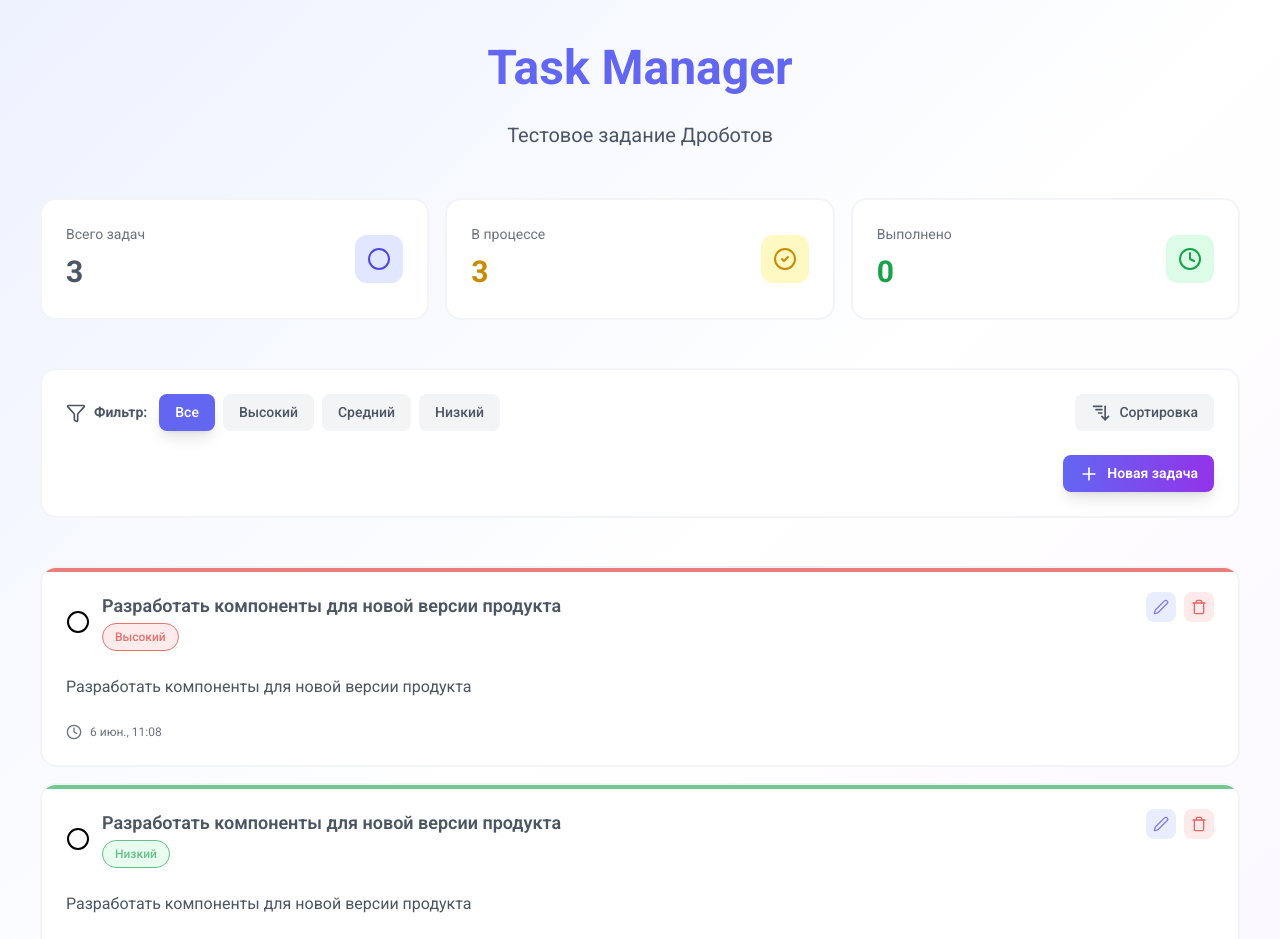
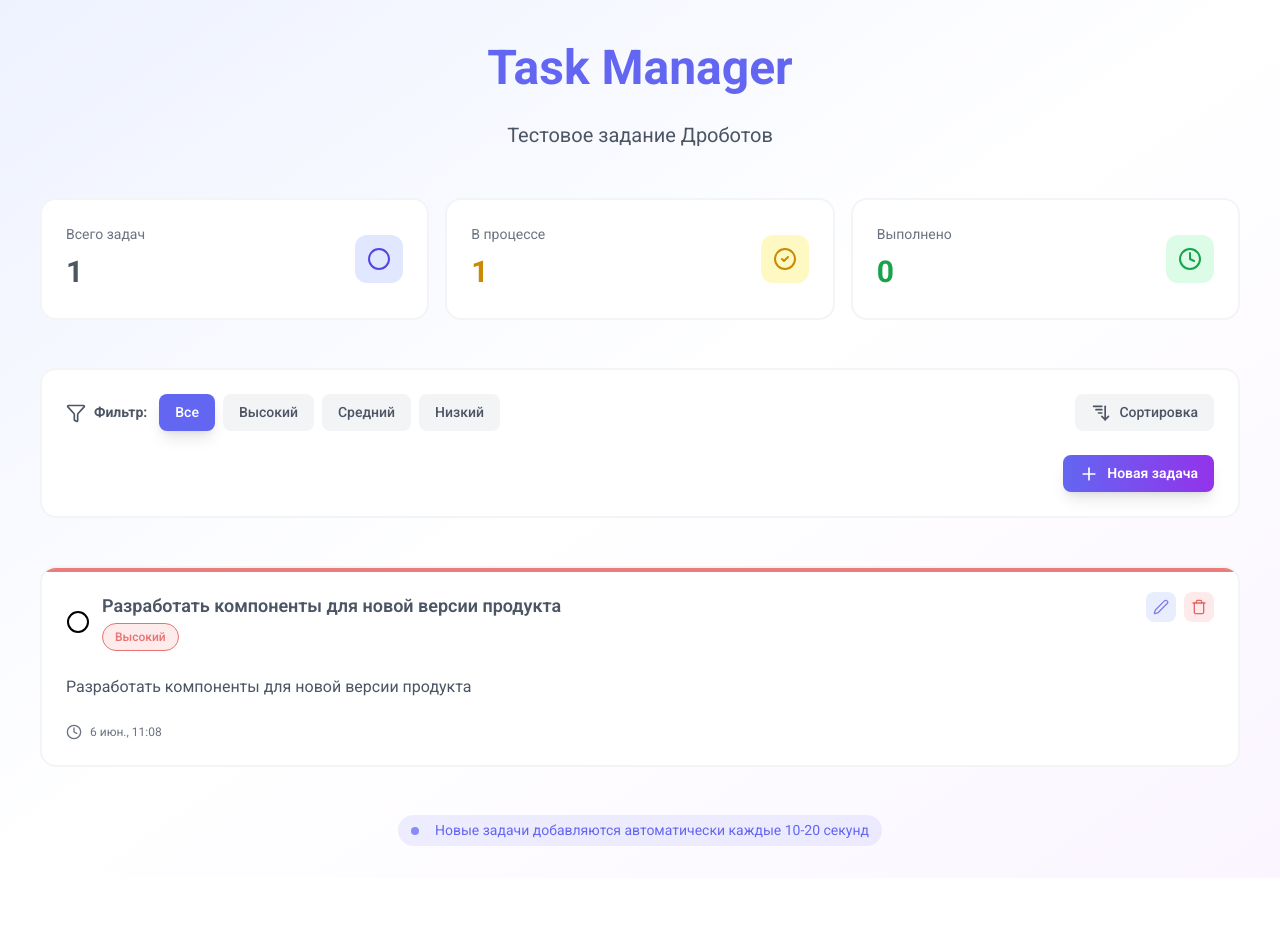
Before and after one commit to AlexDrobotov94/drobotov-sias-group-test-project, a React (Vite) app: page / in a window 1280 px wide. Shown: the top 939 px of the page. After the commit the page ends 878 px from the top, so only its background shows below. Built offline with nearby package versions, Linux system fonts and the light colour scheme.

Commit message:
feat: cron badge ui

```diff
--- a/src/entities/task/store/tasks-slice.ts
+++ b/src/entities/task/store/tasks-slice.ts
@@ -24,22 +24,22 @@ const initialState: TasksState = {
       isCompleted: false,
       description: "Разработать компоненты для новой версии продукта",
     },
-    {
-      id: "2",
-      title: "Разработать компоненты для новой версии продукта",
-      createdTime: "2025-06-06T11:06:52.450Z",
-      priority: "medium",
-      isCompleted: false,
-      description: "Разработать компоненты для новой версии продукта",
-    },
-    {
-      id: "3",
-      title: "Разработать компоненты для новой версии продукта",
-      createdTime: "2025-06-06T11:07:52.450Z",
-      priority: "low",
-      isCompleted: false,
-      description: "Разработать компоненты для новой версии продукта",
-    },
+    // {
+    //   id: "2",
+    //   title: "Разработать компоненты для новой версии продукта",
+    //   createdTime: "2025-06-06T11:06:52.450Z",
+    //   priority: "medium",
+    //   isCompleted: false,
+    //   description: "Разработать компоненты для новой версии продукта",
+    // },
+    // {
+    //   id: "3",
+    //   title: "Разработать компоненты для новой версии продукта",
+    //   createdTime: "2025-06-06T11:07:52.450Z",
+    //   priority: "low",
+    //   isCompleted: false,
+    //   description: "Разработать компоненты для новой версии продукта",
+    // },
   ],
   priorityFilter: "all",
   sorting: "DESC",
--- /dev/null
+++ b/src/features/tasks-cron/index.ts
@@ -0,0 +1 @@
+export { CronBadge } from "./ui/cron-badge";
--- /dev/null
+++ b/src/features/tasks-cron/ui/cron-badge.tsx
@@ -0,0 +1,45 @@
+import { BadgeUi } from "@/shared/components/badge";
+import { hexToRgba } from "@/shared/utils/hex-to-rgba";
+import styled, { keyframes } from "styled-components";
+
+export function CronBadge() {
+  return (
+    <Wrapper>
+      <Badge>
+        <PulseDot />
+        <span>Новые задачи добавляются автоматически каждые 10-20 секунд</span>
+      </Badge>
+    </Wrapper>
+  );
+}
+
+const Wrapper = styled.div`
+  display: flex;
+  justify-content: center;
+`;
+
+const Badge = styled(BadgeUi)`
+  background-color: ${({ theme }) => hexToRgba(theme.colors.primary, 0.1)};
+  border-color: transparent;
+  justify-content: center;
+  color: ${({ theme }) => theme.colors.primary};
+  font-size: ${({ theme }) => theme.fontSizes.medium};
+  font-weight: 400;
+`;
+
+const pulse = keyframes`
+  0%, 100% {
+    opacity: 1;
+  }
+  50% {
+    opacity: 0.4;
+  }
+`;
+
+const PulseDot = styled.div`
+  width: 0.5rem;
+  height: 0.5rem;
+  background-color: ${({ theme }) => theme.colors.primary};
+  border-radius: 9999px;
+  animation: ${pulse} 1.5s infinite;
+`;
--- a/src/pages/main/ui/main.tsx
+++ b/src/pages/main/ui/main.tsx
@@ -3,6 +3,7 @@ import { Typography } from "@/shared/components/typograpy";
 import { Container } from "@/shared/components/container";
 import { TasksActionsWidget, TasksListWidget } from "@/widgets/tasks-actions";
 import { TasksTotals } from "@/features/tasks";
+import { CronBadge } from "@/features/tasks-cron";
 
 export function MainPage() {
   return (
@@ -22,6 +23,8 @@ export function MainPage() {
         <TasksActionsWidget />
 
         <TasksListWidget />
+
+        <CronBadge />
       </Root>
     </Container>
   );
--- a/src/shared/components/badge.tsx
+++ b/src/shared/components/badge.tsx
@@ -1,57 +1,64 @@
-import styled from "styled-components";
+import styled, { css } from "styled-components";
 
-type BadgeProps = {
-  variant: "success" | "warning" | "error";
+type BadgeVariant = "success" | "warning" | "error";
+
+interface BadgeProps extends React.HTMLAttributes<HTMLDivElement> {
+  variant?: BadgeVariant;
   children: React.ReactNode;
+}
+
+interface StyledBadgeProps {
+  $variant?: BadgeVariant;
+}
+
+const variantStyles: Record<BadgeVariant, ReturnType<typeof css>> = {
+  success: css`
+    color: ${({ theme }) => theme.colors.successForeground};
+    background-color: ${({ theme }) => theme.colors.successBackground};
+    border-color: ${({ theme }) => theme.colors.successForeground};
+    opacity: 0.65;
+  `,
+  warning: css`
+    color: ${({ theme }) => theme.colors.warningForeground};
+    background-color: ${({ theme }) => theme.colors.warningBackground};
+    border-color: ${({ theme }) => theme.colors.warningForeground};
+    opacity: 0.65;
+  `,
+  error: css`
+    color: ${({ theme }) => theme.colors.errorForeground};
+    background-color: ${({ theme }) => theme.colors.errorBackground};
+    border-color: ${({ theme }) => theme.colors.errorForeground};
+    opacity: 0.65;
+  `,
 };
 
-export function BadgeUi(props: BadgeProps) {
-  const { variant, children } = props;
-
-  return <Root $variant={variant}>{children}</Root>;
-}
-
-const Root = styled.div<{ $variant: BadgeProps["variant"] }>`
-  display: grid;
-  place-items: center;
+const StyledBadge = styled.div<StyledBadgeProps>`
+  display: inline-flex;
+  align-items: center;
+  gap: ${({ theme }) => theme.spacing.md};
   padding-inline: ${({ theme }) => theme.spacing.base};
   padding-top: ${({ theme }) => theme.spacing.xs};
   padding-bottom: ${({ theme }) => theme.spacing.xs};
   font-size: ${({ theme }) => theme.fontSizes.small};
   font-weight: 500;
   border-radius: ${({ theme }) => theme.rounded.full};
-  opacity: 0.65;
 
-  border-width: 1px;
-  border-style: solid;
-  border-color: ${({ theme, $variant }) => {
-    switch ($variant) {
-      case "success":
-        return theme.colors.successForeground;
-      case "warning":
-        return theme.colors.warningForeground;
-      case "error":
-        return theme.colors.errorForeground;
-    }
-  }};
-  color: ${({ theme, $variant }) => {
-    switch ($variant) {
-      case "success":
-        return theme.colors.successForeground;
-      case "warning":
-        return theme.colors.warningForeground;
-      case "error":
-        return theme.colors.errorForeground;
-    }
-  }};
-  background-color: ${({ theme, $variant }) => {
-    switch ($variant) {
-      case "success":
-        return theme.colors.successBackground;
-      case "warning":
-        return theme.colors.warningBackground;
-      case "error":
-        return theme.colors.errorBackground;
-    }
-  }};
+  border: 1px solid;
+
+  ${({ $variant }) => $variant && variantStyles[$variant]};
+  ${({ $variant, theme }) =>
+    !$variant &&
+    css`
+      color: ${theme.colors.foreground};
+      background-color: ${theme.colors.border};
+      border-color: ${theme.colors.foreground};
+    `}
 `;
+
+export function BadgeUi({ variant, children, ...props }: BadgeProps) {
+  return (
+    <StyledBadge $variant={variant} {...props}>
+      {children}
+    </StyledBadge>
+  );
+}
```
